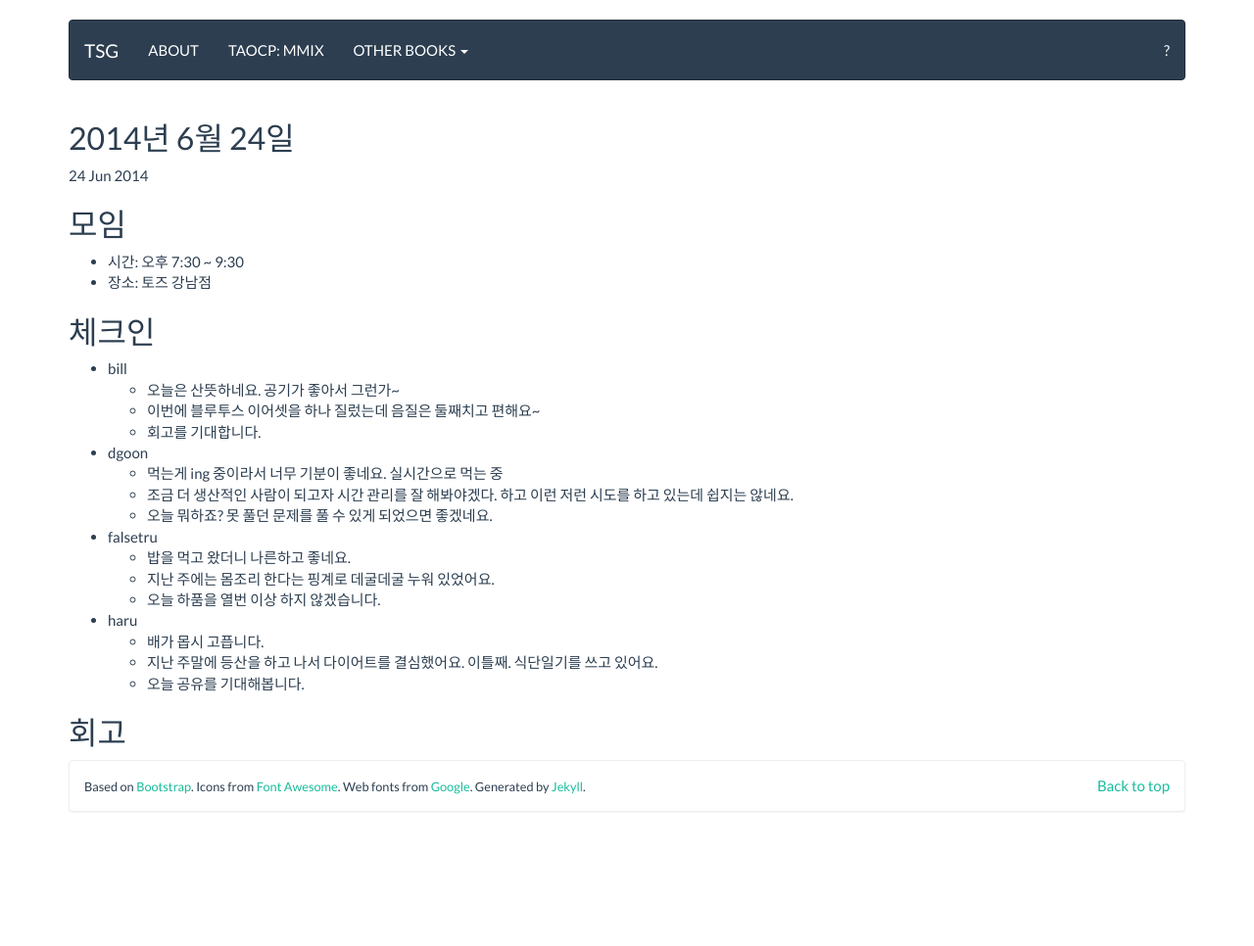
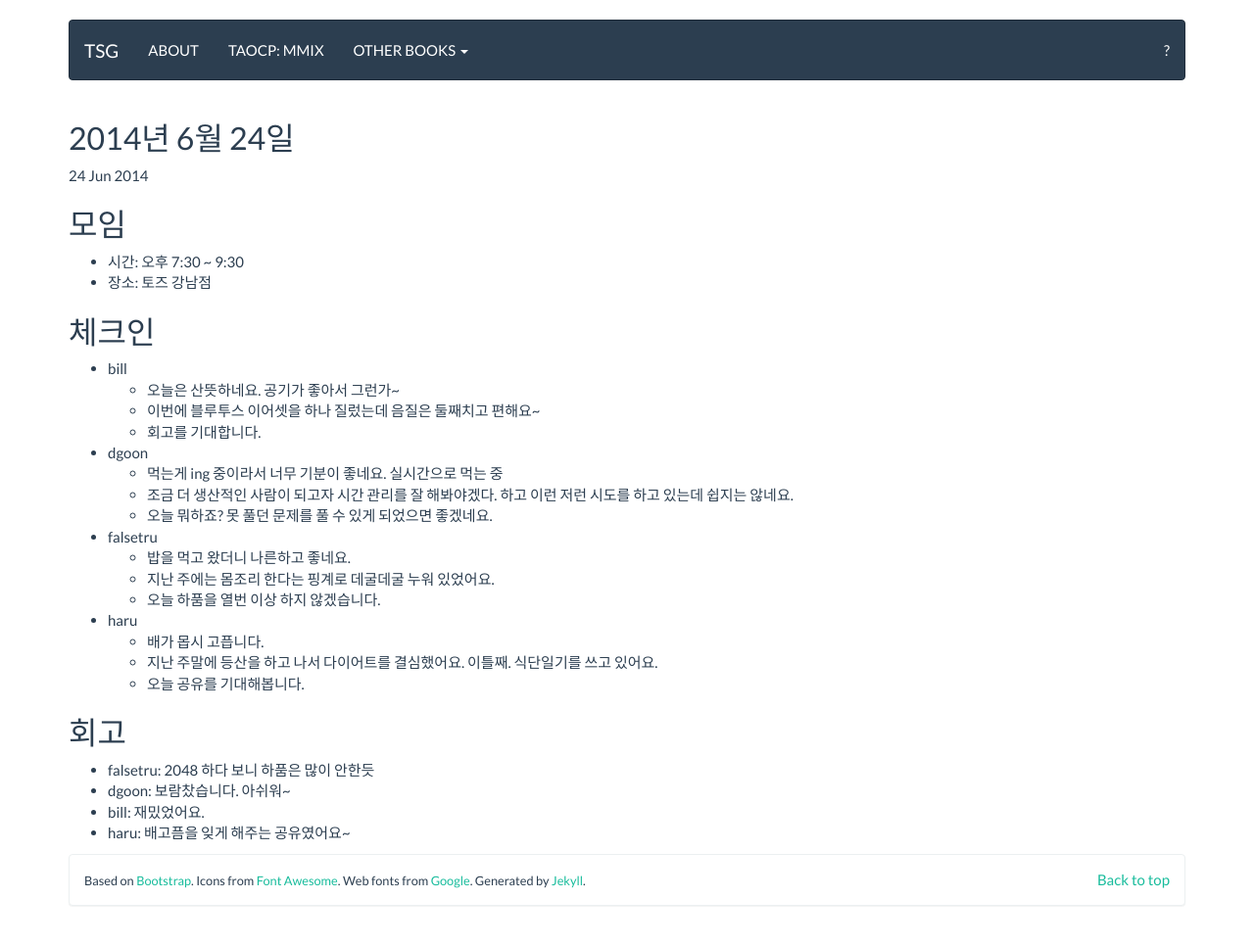
Before and after one commit to tuestudy/tuestudy.github.io, a Jekyll site: the page built from _posts/2014-06-24-tsg-ipsc-off.markdown, in a window 1280 px wide. Shown: the whole page at 98% size. Built offline with Jekyll 4.4.1, drawn with Linux system fonts in a browser that asks for light colours; Markdown is read by kramdown in place of the engine named in the settings; before the commit the page ends 900 px from its top, so only the background shows below that.

Commit message:
2014-06-24 회고

```diff
--- a/_posts/2014-06-24-tsg-ipsc-off.markdown
+++ b/_posts/2014-06-24-tsg-ipsc-off.markdown
@@ -31,3 +31,7 @@
     * 오늘 공유를 기대해봅니다.
 
 ## 회고
+* falsetru: 2048 하다 보니 하품은 많이 안한듯
+* dgoon: 보람찼습니다. 아쉬워~
+* bill: 재밌었어요.
+* haru: 배고픔을 잊게 해주는 공유였어요~
```
